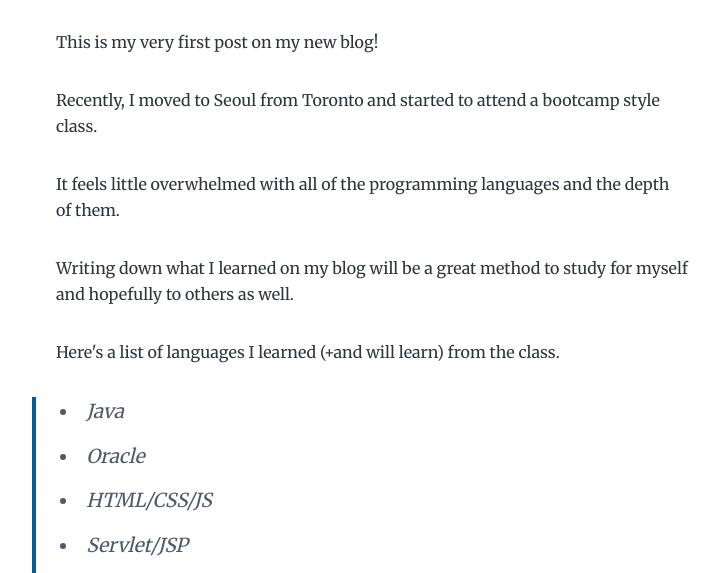
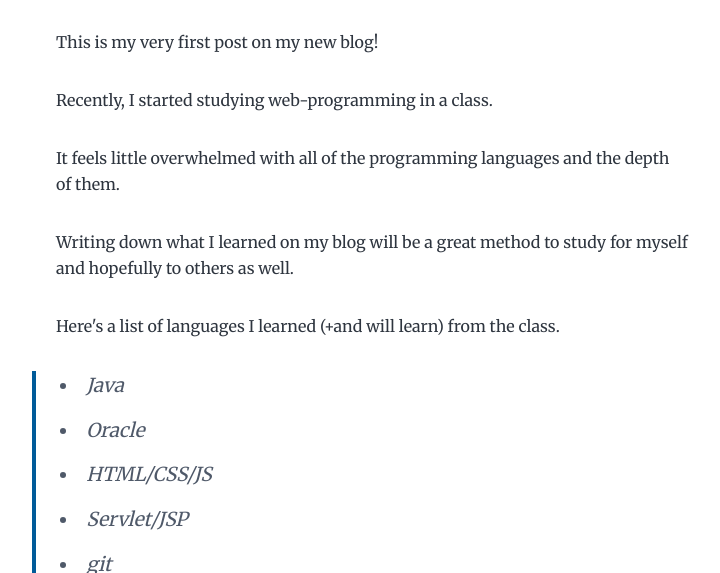
Before and after one commit to churn82/rendezvous0408, a Gatsby site: page /helloworld/ in a window 1280 px wide. Shown: the part 211-784 px from the top of the page, without its empty margins (268-988 px from the left). Built offline with nearby package versions, Linux system fonts and the light colour scheme; Gatsby itself is replaced by a stand-in of ours.

Commit message:
helloworld thelast

```diff
--- a/content/blog/helloworld/index.md
+++ b/content/blog/helloworld/index.md
@@ -6,7 +6,7 @@ description: "Hello, World!"
 
 This is my very first post on my new blog!
 
-Recently, I moved to Seoul from Toronto and started to attend a bootcamp style class.
+Recently, I started studying web-programming in a class.
 
 It feels little overwhelmed with all of the programming languages and the depth of them.
 
```
